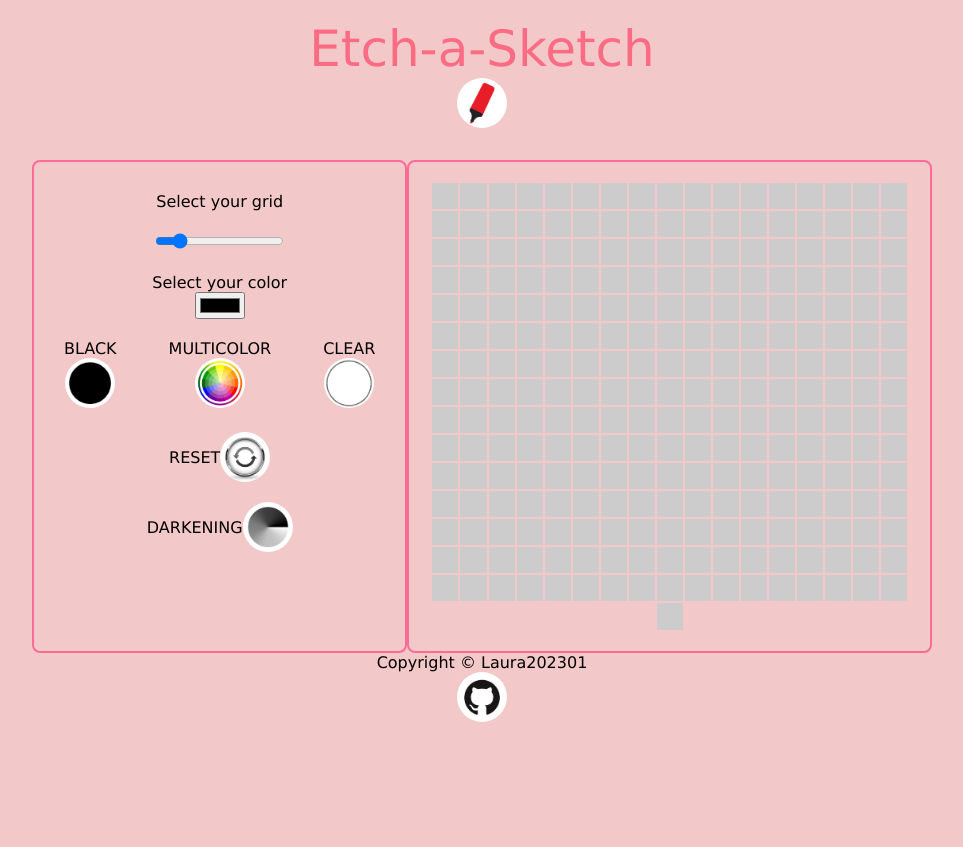
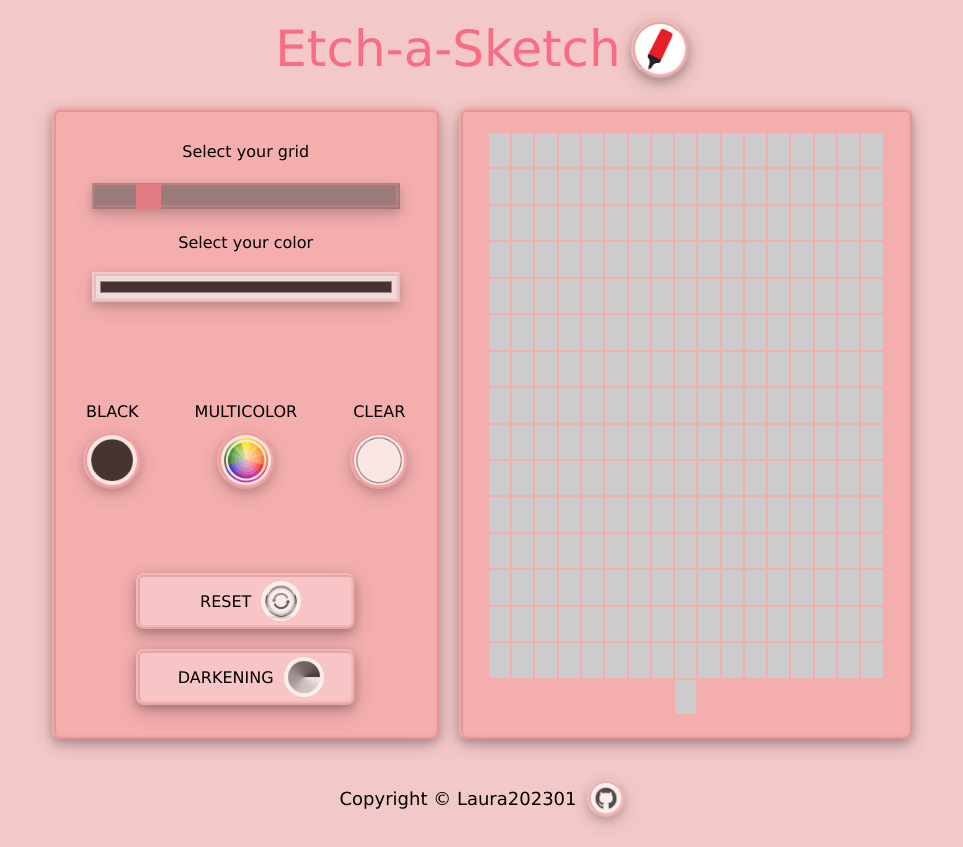
Before and after one commit to Laura202301/etch-a-sketch, a plain HTML site: page index.html in a window 1280 px wide. Shown: the whole page, without its empty margins (158-1121 px from the left). Before the commit the page ends 800 px from the top, so only its background shows below. Drawn offline with Linux system fonts and the light colour scheme; a web font is replaced by a local one.

Commit message:
Add style to toolbar buttons and footer

```diff
--- a/style.css
+++ b/style.css
@@ -4,52 +4,54 @@ body {
   display: flex;
   flex-direction: column;
   text-align: center;
-  margin: 0px 190px;
+  margin: 0px 200px;
+  /*text-shadow: 2px 2px 4px rgba(136, 83, 96, 0.411);*/
 }
 
 .header {
   padding: 20px;
   color: rgb(250, 108, 132);
   font-size: 50px;
+  display: flex;
+  justify-content: center;
+  align-items: center;
+  gap: 10px;
 }
 
 .main-container {
   display: flex;
   justify-content: center;
-
 }
 
 img {
   width: 50px;
   height: 50px;
   border-radius: 50%;
+  border: 4px ridge rgba(255, 141, 141, 0.281);
+  box-shadow: 0 4px 8px 0 rgba(0, 0, 0, 0.2),
+  0 6px 20px 0 rgba(0, 0, 0, 0.19);
+  opacity: 0.7; /* Set transparency for mouse-over effects on hover */
+  transition: opacity .2s;
+  cursor: pointer;
 }
 
-.button-container1 {
-  display: flex;
-  justify-content: center;
-  gap: 52px;
-  align-items: center;
+img:hover {
+  opacity: 1; /* Fully shown on mouse-over */
 }
 
-.shortcut-buttons {
-  max-width: 200px;
+.img-tittle {
+  opacity: 1;
+  transition: none;
+  cursor:default;
 }
 
 .grid-selection,
 .slide-container,
-.color-picker,
-.button-container1,
+.picker-square,
+.picker-text,
 .button-container2,
 .button-container3 {
   padding: 10px;
-}
-
-.button-container2,
-.button-container3 {
-  display: flex;
-  justify-content: center;
-  align-items: center;
 }
 
 .toolbar-container,
@@ -57,9 +59,104 @@ img {
   border-radius: 8px;
   border: 2px solid rgb(250, 108, 151);
   padding: 20px;
+  margin: 10px;
+  background: rgba(245, 153, 153, 0.534);
+  border: 4px ridge rgba(255, 141, 141, 0.281);
+  box-shadow: 0 4px 8px 0 rgba(0, 0, 0, 0.2),
+  0 6px 20px 0 rgba(0, 0, 0, 0.19);
 }
 
-/*///// Tabla //////*/
+
+/*///// DOT BUTTONS  //////*/
+.button-container1 {
+  display: flex;
+  justify-content: center;
+  gap: 36px;
+  align-items: center;
+  padding: 80px 0px;
+}
+
+.dot-text {
+  padding: 10px;
+}
+
+
+/*///// BUTTONS  //////*/
+
+.button-container2,
+.button-container3 {
+  display: flex;
+  justify-content: center;
+  align-items: center;
+  border-radius: 8px;
+  border: 4px ridge rgba(255, 141, 141, 0.281);
+  box-shadow: 0 4px 8px 0 rgba(0, 0, 0, 0.2),
+  0 6px 20px 0 rgba(0, 0, 0, 0.19);
+  background: rgba(255, 255, 255, 0.288);
+  padding: 4px;
+  margin: 0px 60px 10px;
+}
+
+.button-container2 {
+ margin-bottom: 20px;
+}
+
+.reset-symbol,
+.gradient-dot {
+  width: 40px;
+  height: 40px;
+  border: none;
+  box-shadow: none;
+}
+
+
+/*///// SLIDER //////*/
+
+.slider {
+  appearance: none; /* Override default look */
+  width: 300px;
+  height: 18px;
+  background: #756666;
+  opacity: 0.7;
+  transition: opacity .2s;
+  border: 4px ridge rgba(255, 141, 141, 0.281);
+  box-shadow: 0 4px 8px 0 rgba(0, 0, 0, 0.2),
+  0 6px 20px 0 rgba(0, 0, 0, 0.19);
+}
+
+.slider:hover {
+  opacity: 1;
+}
+
+/* Slider handle */
+.slider::-webkit-slider-thumb {
+  appearance: none;
+  width: 25px;
+  height: 25px;
+  background: #db6973;
+  cursor: pointer;
+}
+/*Note: The ::-webkit-slider-thumb pseudo-element is a vendor-specific selector used to style the appearance of the slider's thumb in webkit-based browsers (such as Chrome). It allows to customize the visual representation of the draggable handle that users interact with when adjusting the slider's value.*/
+
+
+/*///// COLOR PICKER //////*/
+
+#fav-color {
+  width: 308px;
+  height: 30px;
+  border: 4px ridge rgba(255, 141, 141, 0.281);
+  box-shadow: 0 4px 8px 0 rgba(0, 0, 0, 0.2),
+  0 6px 20px 0 rgba(0, 0, 0, 0.19);
+  opacity: 0.7;
+  transition: opacity .2s;
+  cursor: pointer;
+}
+
+#fav-color:hover {
+  opacity: 1;
+}
+
+/*///// GRID //////*/
 .grid-container {
     display: flex;
     flex-wrap: wrap;
@@ -81,4 +178,20 @@ img {
 .grid-item.red {
     background-color: red;
   }
-/*///// Tabla //////*/
+
+
+/*///// FOOTER //////*/
+
+.footer {
+  font-size: 18px;
+  padding: 30px;
+  display: flex;
+  justify-content:center;
+  align-items: center;
+  gap: 10px;
+}
+
+.icon {
+  width: 30px;
+  height: 30px;
+}
```
